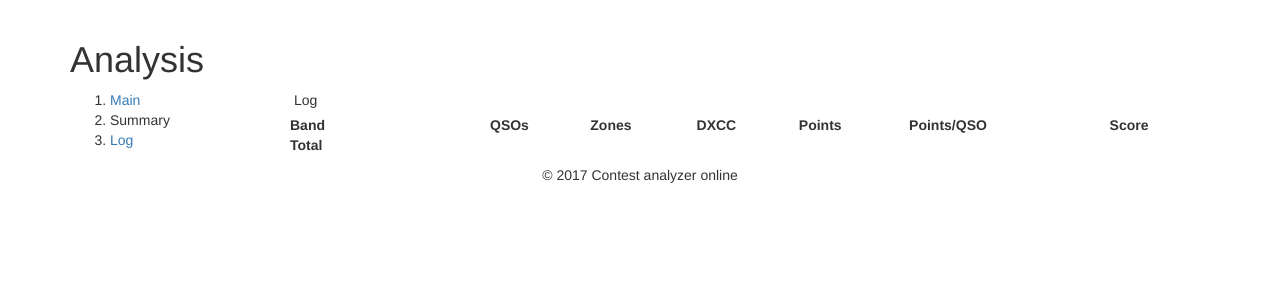
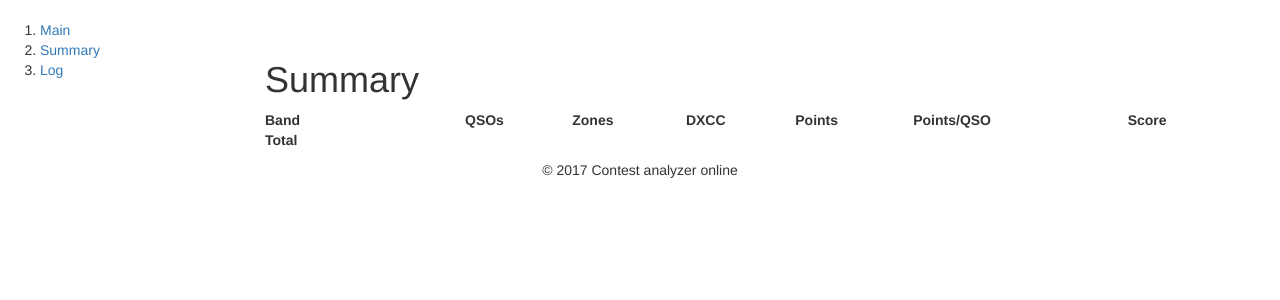
Before and after one commit to rogercaminal/HamToolsManager, a Django app: template ContestAnalyzerOnline/templates/analysis_summary.html in a window 1280 px wide. Shown: the part 52-352 px from the top of the page. Run offline with Django 3.2, Linux system fonts and the light colour scheme; the template is opened without the code that fills it, so the values that code supplies are empty; parts of the project's set-up code (start-up, migrations or seed data) failed here and were passed over; some libraries are stand-ins or nearby versions.

Commit message:
Modifications

```diff
--- a/ContestAnalyzerOnline/contestAnalyzer/toolDictionary.py
+++ b/ContestAnalyzerOnline/contestAnalyzer/toolDictionary.py
@@ -4,6 +4,7 @@ from ContestAnalyzerOnline.contestAnalyzer.toolLibrary import *
 
 toolDictionary = ContestAnalyzerOnline.contestAnalyzer.toolManager.toolManager()
 
+toolDictionary.addTool("tool_counter",           ContestAnalyzerOnline.contestAnalyzer.toolLibrary.tool_counter.tool_counter("tool_counter"))
 toolDictionary.addTool("tool_datetime",          ContestAnalyzerOnline.contestAnalyzer.toolLibrary.tool_datetime.tool_datetime("tool_datetime"))
 toolDictionary.addTool("tool_hour",              ContestAnalyzerOnline.contestAnalyzer.toolLibrary.tool_hour.tool_hour("tool_hour"))
 toolDictionary.addTool("tool_band",              ContestAnalyzerOnline.contestAnalyzer.toolLibrary.tool_band.tool_band("tool_band"))
--- a/ContestAnalyzerOnline/contestAnalyzer/toolLibrary/__init__.py
+++ b/ContestAnalyzerOnline/contestAnalyzer/toolLibrary/__init__.py
@@ -1 +1 @@
-__all__ = ["tool_band", "tool_datetime", "tool_hour", "tool_station_type", "tool_contest_evolution", "tool_getdxcc", "tool_lenghtcallmorse"]
+__all__ = ["tool_counter", "tool_band", "tool_datetime", "tool_hour", "tool_station_type", "tool_contest_evolution", "tool_getdxcc", "tool_lenghtcallmorse"]
--- a/ContestAnalyzerOnline/templates/analysis_summary.html
+++ b/ContestAnalyzerOnline/templates/analysis_summary.html
@@ -2,22 +2,7 @@
 
 {% block content %}
 
-<h1> Analysis</h1>
-
-<table class="ta1" cellspacing="0" cellpadding="top">
-  <tbody>
-    <tr>
-      <td class="no-print" style="width:17%" valign="top">
-        <div style="width:220px;" class="mdv">
-          <ol style="margin-top:0px;margin-bottom:0px;">
-            <li class="mli"><a href="{% url 'contestAnalyzer:mainPage' %}">Main</a></li>
-            <li class="mli">Summary</li>
-            <li class="mli"><a href="{% url 'contestAnalyzer:log' %}">Log</a></li>
-          </ol>
-        </div>
-      </td>
-      <td style="width:83%" valign="top">
-        <div id="mdiv"><div class="gradient">&nbsp;Log</div>
+        <div id="mdiv"><div class="gradient">&nbsp; <h1>Summary</h1> </div>
 
           <table style="margin-top:5px;margin-bottom:10px;" id="mt" class="mtc" width="100%" cellspacing="1" cellpadding="1" border="0">
             <colgroup> <col width="200px"> <col> </colgroup>
@@ -48,9 +33,5 @@
             </tbody>
           </table>
         </div>
-      </td>
-    </tr>
-  </tbody>
-</table>
 
 {% endblock %}
--- a/ContestAnalyzerOnline/templates/layouts/master.html
+++ b/ContestAnalyzerOnline/templates/layouts/master.html
@@ -1,5 +1,6 @@
 <!DOCTYPE html>
 <html lang="en">
+
   <head>
     <meta charset="UTF-8">
     {% load static %}
@@ -8,23 +9,48 @@
     <link rel="stylesheet" href="{% static 'css/helper.css' %}">
     <link rel="stylesheet" href="{% static 'css/style.css' %}">
   </head>
+
   <body>
+
     <nav class="navbar navbar-inverse">
       <div class="container-fluid">
         <div class="navbar-header">
-                <a class="navbar-brand" href="#">Contest analyzer online</a>
+          <a class="navbar-brand" href="{% url 'contestAnalyzer:index' %}">Contest analyzer online</a>
         </div>
       </div>
     </nav>
 
-    <div class="container">
+
+    <table class="ta1" cellspacing="0" cellpadding="top">
+      <tbody>
+        <tr>
+
+          <td class="no-print" style="width:17%" valign="top">
+            <div style="width:220px;" class="mdv">
+              <ol style="margin-top:0px;margin-bottom:0px;margin-left:0px">
+                <li class="mli"><a href="{% url 'contestAnalyzer:mainPage' %}">Main</a></li>
+                <li class="mli"><a href="{% url 'contestAnalyzer:summary' %}">Summary</a></li>
+                <li class="mli"><a href="{% url 'contestAnalyzer:log' %}">Log</a></li>
+              </ol>
+            </div>
+          </td>
+
+          <td class="no-print" style="width:83%" valign="top">
+            <div style="width:1000px;" class="container">
               <!--This will be a dynamic block-->
               {% block content %}
               {% endblock %}
             </div>
+          </td>
+
+        </tr>
+      </tbody>
+    </table>
 
     <footer style="text-align: center">
       &copy; 2017 Contest analyzer online
     </footer>
+
   </body>
+
 </html>
```
Also changed, not shown: ContestAnalyzerOnline/contestAnalyzer/Utils.py (+75 -18 lines), ContestAnalyzerOnline/contestAnalyzer/toolLibrary/tool_counter.py (added, +8 -0 lines), ContestAnalyzerOnline/contestAnalyzer/toolLibrary/tool_getdxcc.py (+10 -2 lines), ContestAnalyzerOnline/templates/analysis_log.html (+1 -20 lines), ContestAnalyzerOnline/templates/analysis_main.html (+1 -20 lines), ContestAnalyzerOnline/views.py (+19 -20 lines), db.sqlite3. Lines whose indentation alone changed are shown as unchanged.
